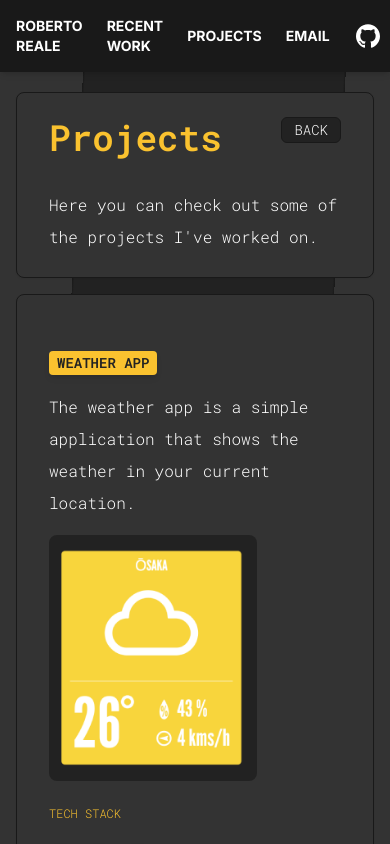
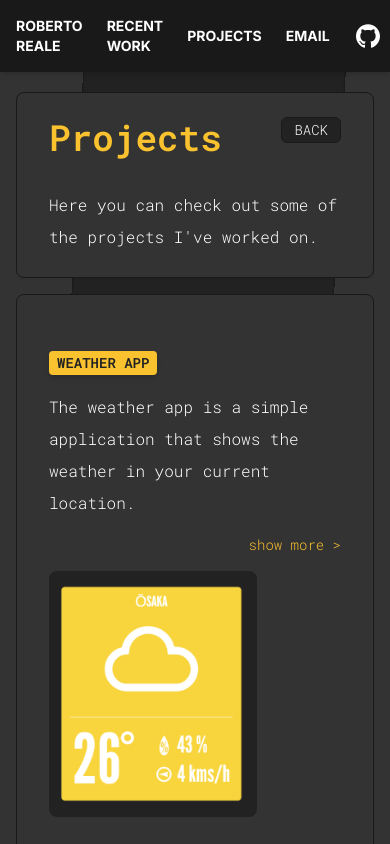
Before and after one commit to sickdyd/sickdyd.github.io, a Next.js app: page /projects in a window 390 px wide. Shown: the top 844 px of the page. Built offline with nearby package versions, Linux system fonts and the light colour scheme.

Commit message:
Add show more button for mobile

```diff
--- a/src/app/components/RecentWorkItem.tsx
+++ b/src/app/components/RecentWorkItem.tsx
@@ -25,7 +25,13 @@ export default function RecentWorkEntry({
     <TextWrapper href={link} target={target}>
       <div className="flex flex-col">
         <Subtitle>{title}</Subtitle>
-        <p>{description}</p>
+        <p>
+          {description}
+          <br />
+          <div className="mt-4 hidden text-right text-sm text-primary sm:block">
+            show more &gt;
+          </div>
+        </p>
         {image && (
           <Image
             src={image}
```
